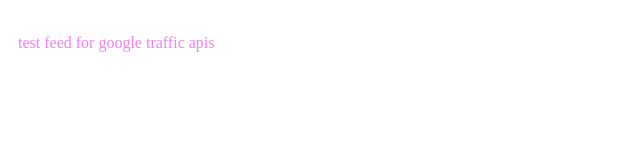
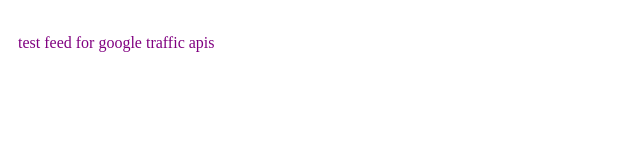
Before and after one commit to testingdigitalsignage/Traffic, a plain HTML site: page index.html in a window 1280 px wide. Shown: the whole page, without its empty margins (0-640 px from the left). Drawn offline with Linux system fonts and the light colour scheme.

Commit message:
color and  margin

```diff
--- a/css/style.css
+++ b/css/style.css
@@ -1,5 +1,5 @@
 p {
-color:violet;
+color:purple;
 size: 20em;
 }
 
```
